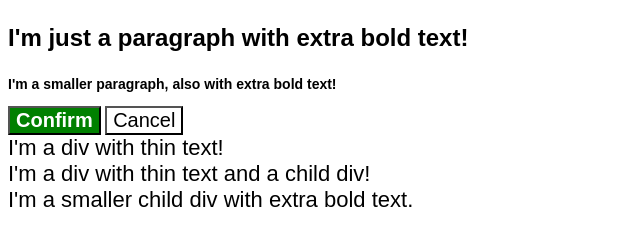
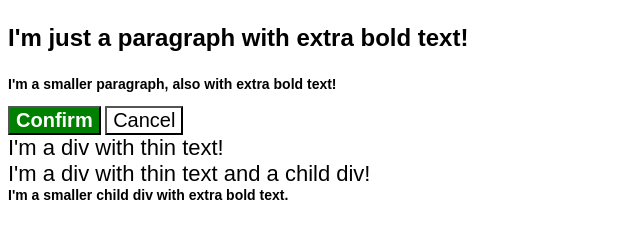
Before and after one commit to PocketRocketCots/css-sixth-assignment, a plain HTML site: page index.html in a window 1280 px wide. Shown: the whole page, without its empty margins (0-640 px from the left). Drawn offline with Linux system fonts and the light colour scheme.

Commit message:
Fixed final line styling
Moved child below the wider div.text so it wasn't being overwritten. Had
to add div. to the beginning of the code for it to work.

```diff
--- a/style.css
+++ b/style.css
@@ -26,14 +26,15 @@ body{
     font-size: 20px;
   }
 
-  .child {
-    color: rgb(0, 0, 0);
-    font-weight: 800;
-    font-size: 14px;
-  }
 
   div.text {
     color: rgb(0, 0, 0);
     font-size: 22px;
     font-weight: 100;
   }
+
+  div.child {
+    color: rgb(0, 0, 0);
+    font-weight: 800;
+    font-size: 14px;
+  }
```
